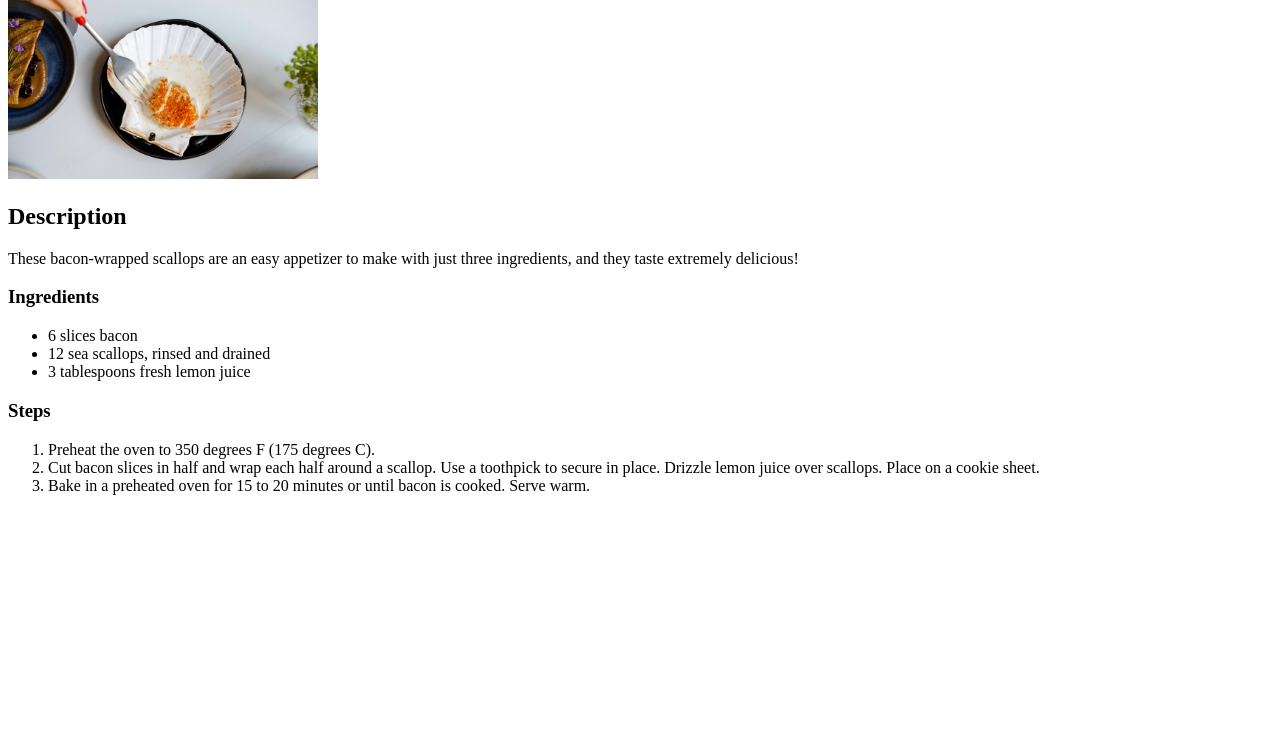
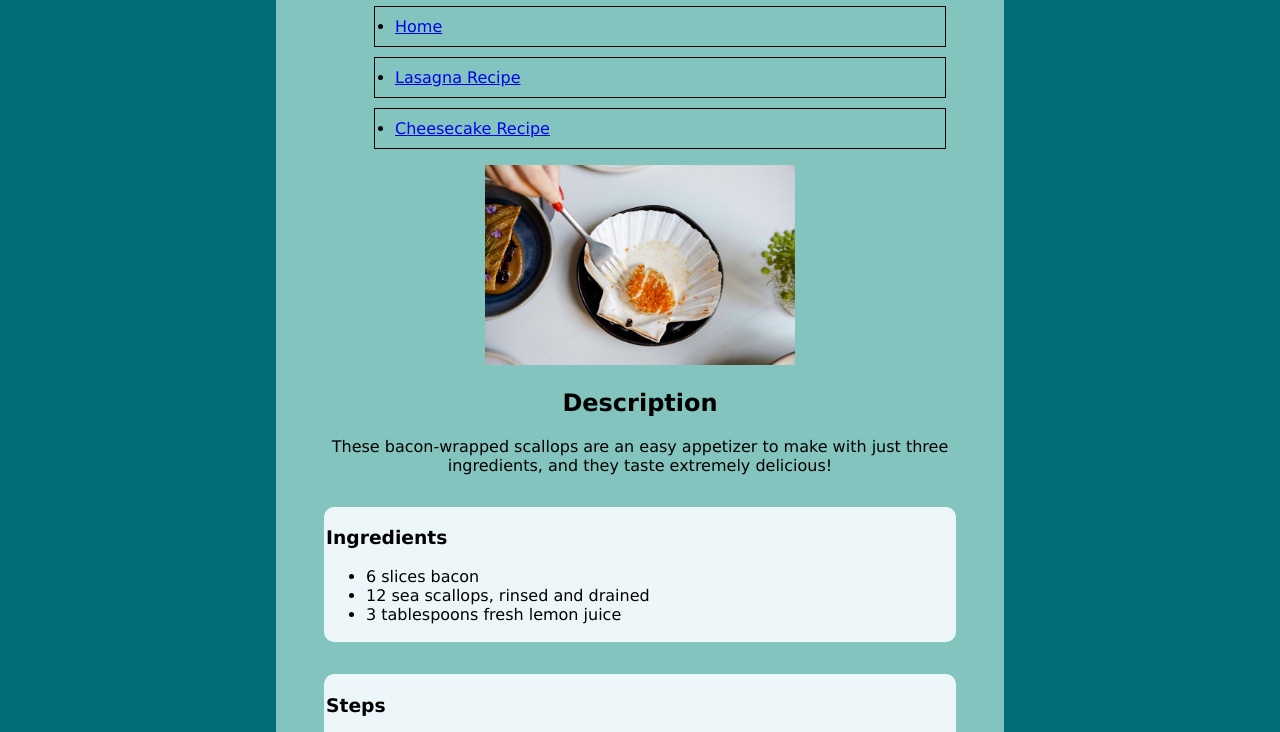
Before and after one commit to gaudley/odin-recipes, a plain HTML site: page recipes/scallops.html in a window 1280 px wide. Shown: the part 171-903 px from the top of the page. Before the commit the page ends 800 px from the top, so only its background shows below. Drawn offline with Linux system fonts and the light colour scheme.

Commit message:
Change: color and layout configured

```diff
--- a/recipes/scallops.html
+++ b/recipes/scallops.html
@@ -2,34 +2,51 @@
 <html lang="en">
 <head>
     <meta charset="UTF-8">
+    <link rel="stylesheet" href="../style.css">
     <title>Recipe Book</title>
 </head>
+
 <body>
+    <div class="recipe-card">
     <h1>Bacon-Wrapped Scallops</h1>
 
     <ul>
+    <div class="home">
     <li><a href="../index.html">Home</a></li>
+    </div>
+    <div class="lasagna">
     <li><a href="lasagna.html">Lasagna Recipe</a></li>
+    </div>
+    <div class="cake">
     <li><a href ="cheesecake.html">Cheesecake Recipe</a></li>
+    </div>
     </ul>
 
-<img src="../iamges/edward-howell-TmJeUh0rc3c-unsplash.jpg" alt="a scallop on a plate" width="310" height="200">
+    <div class="images">
+    <img src= "../iamges/edward-howell-TmJeUh0rc3c-unsplash.jpg" alt="a scallop on a plate" width="310" height="200">
 
 
     <h2>Description</h2>
     <p>These bacon-wrapped scallops are an easy appetizer to make with just three ingredients, and they taste extremely delicious!</p>
+    </div>
 
+    <div class="ingredients">
     <h3>Ingredients</h3>
     <ul>
         <li>6 slices bacon</li>
         <li>12 sea scallops, rinsed and drained</li>
         <li>3 tablespoons fresh lemon juice</li>
     </ul>
+    </div>
+
+    <div class="steps">
     <h3>Steps</h3>
     <ol>
         <li>Preheat the oven to 350 degrees F (175 degrees C).</li>
         <li>Cut bacon slices in half and wrap each half around a scallop. Use a toothpick to secure in place. Drizzle lemon juice over scallops. Place on a cookie sheet.</li>
         <li>Bake in a preheated oven for 15 to 20 minutes or until bacon is cooked. Serve warm.</li>
     </ol>
+    </div>
+    </div>
 </body>
 </html>
--- a/style.css
+++ b/style.css
@@ -1,14 +1,36 @@
-*{
-    background-color: dodgerblue;
-    font-family: Arial, Helvetica, sans-serif;
+body{
+    font-family: Verdana, Arial, Helvetica, sans-serif;
+    color: rgb(0, 0, 0);
+    background-color: #006d77;
 }
 
-h1{
+h1, .images{
     text-align: center;
 }
 
-.scallops,.lasagna,.cake{
+.ingredients, .steps{
+    color: rgb(0, 0, 0);
+    background-color: #edf6f9;
+    padding: 2px;
+    border-radius: 10px;
+    margin: 2em auto;
+}
+
+.recipe-card, .title{
+    background-color: #83c5be;
+
+    text-align: left;
+
+    width: 50%;
+    margin: 3em auto;
+    padding: 3em;
+    border-radius: 10px;
+}
+
+.home, .scallops, .lasagna, .cake{
+
+    text-align: left;
     padding:10px 20px;
-    border: 1px solid white;
-    margin: 10px 100px;
+    border: 1px solid rgb(0, 0, 0);
+    margin: 10px;
 }
```
Also changed, not shown: index.html (+1 -2 lines).
